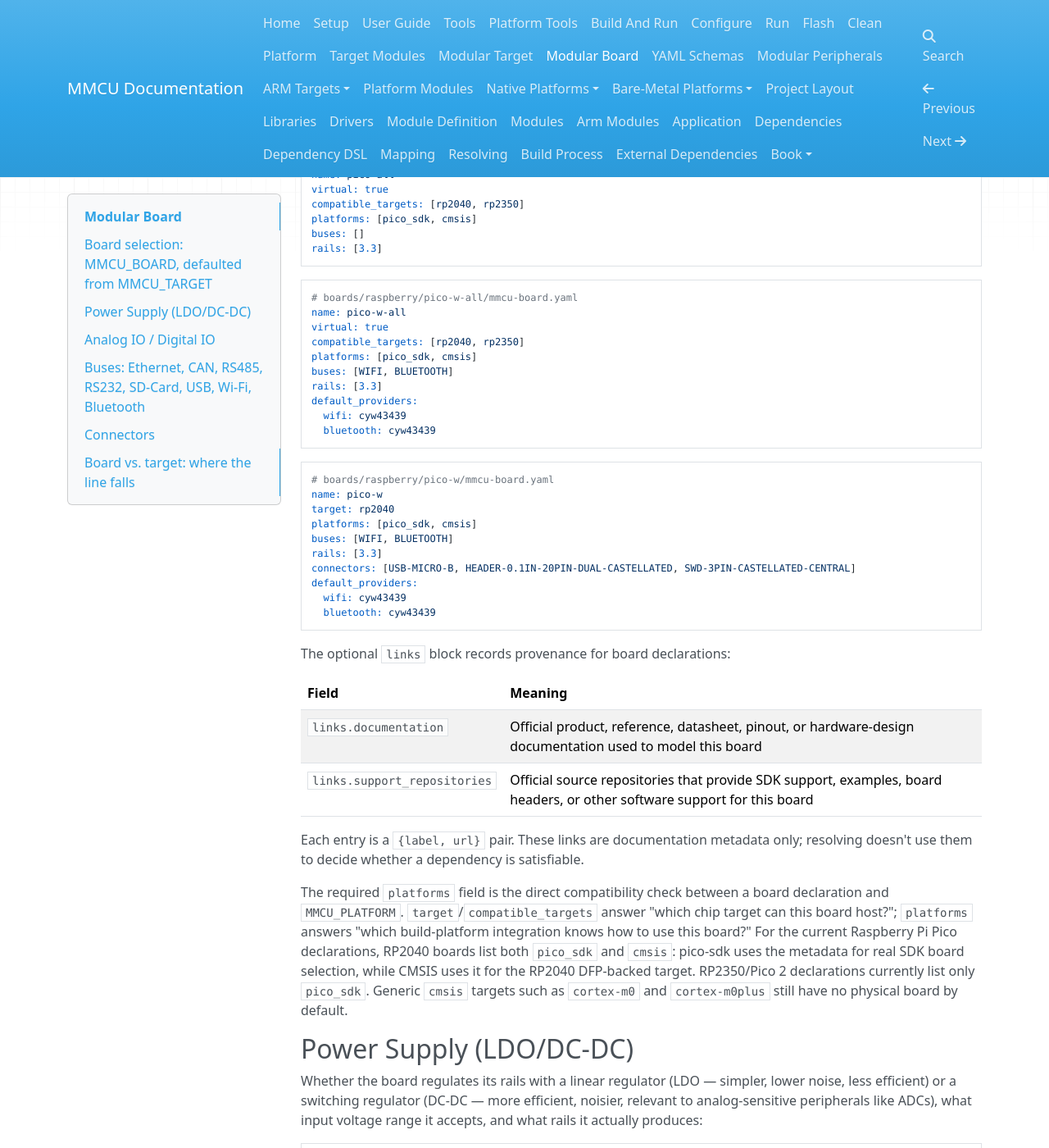
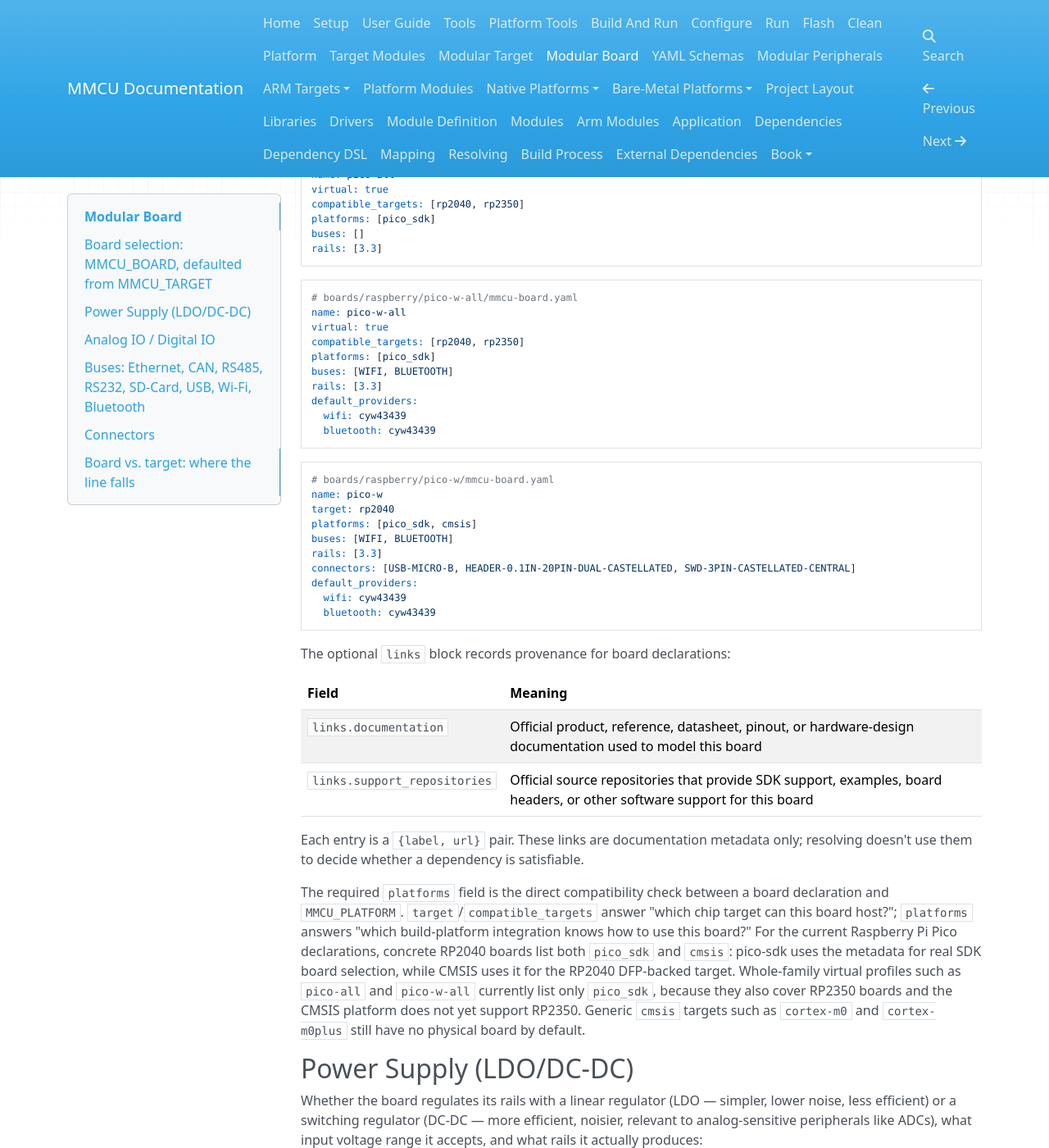
Before and after one commit to 32bitmicroLLC/MMCU, an MkDocs documentation site: the page built from docs/board.md, in a window 1280 px wide and 1400 px high, scrolled down 2930 px. Shown: the whole window at 82% size. Built offline with MkDocs 1.6.1, drawn with Linux system fonts in a browser that asks for light colours; nearby versions of some CDN libraries.

Commit message:
Fix board compatibility filtering

````diff
--- a/docs/board.md
+++ b/docs/board.md
@@ -151,7 +151,7 @@ links:
 name: pico-all
 virtual: true
 compatible_targets: [rp2040, rp2350]
-platforms: [pico_sdk, cmsis]
+platforms: [pico_sdk]
 buses: []
 rails: [3.3]
 ```
@@ -161,7 +161,7 @@ rails: [3.3]
 name: pico-w-all
 virtual: true
 compatible_targets: [rp2040, rp2350]
-platforms: [pico_sdk, cmsis]
+platforms: [pico_sdk]
 buses: [WIFI, BLUETOOTH]
 rails: [3.3]
 default_providers:
@@ -197,11 +197,13 @@ The required `platforms` field is the direct compatibility check between a
 board declaration and `MMCU_PLATFORM`. `target`/`compatible_targets` answer
 "which chip target can this board host?"; `platforms` answers "which
 build-platform integration knows how to use this board?" For the current
-Raspberry Pi Pico declarations, RP2040 boards list both `pico_sdk` and
-`cmsis`: pico-sdk uses the metadata for real SDK board selection, while
-CMSIS uses it for the RP2040 DFP-backed target. RP2350/Pico 2 declarations
-currently list only `pico_sdk`. Generic `cmsis` targets such as
-`cortex-m0` and `cortex-m0plus` still have no physical board by default.
+Raspberry Pi Pico declarations, concrete RP2040 boards list both `pico_sdk`
+and `cmsis`: pico-sdk uses the metadata for real SDK board selection, while
+CMSIS uses it for the RP2040 DFP-backed target. Whole-family virtual
+profiles such as `pico-all` and `pico-w-all` currently list only
+`pico_sdk`, because they also cover RP2350 boards and the CMSIS platform
+does not yet support RP2350. Generic `cmsis` targets such as `cortex-m0`
+and `cortex-m0plus` still have no physical board by default.
 
 ## Power Supply (LDO/DC-DC)
 
````
Also changed, not shown: docs/platforms-baremetal/cmsis.md (+1 -1 lines), docs/targets-arm/rp2040-rp2350.md (+2 -2 lines), 4 other files.
